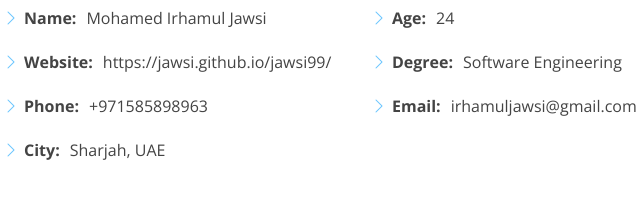
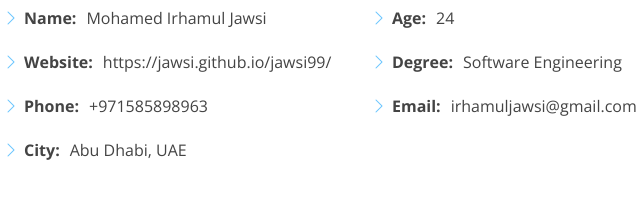
Before and after one commit to JAWSI/jawsi99, a plain HTML site: page index.html in a window 1280 px wide. Shown: the part 1020-1229 px from the top of the page, 483-1123 px from the left. Drawn offline with nearby package versions, Linux system fonts and the light colour scheme.

Commit message:
Update index.html

```diff
--- a/index.html
+++ b/index.html
@@ -77,7 +77,7 @@
                     <li><i class="bi bi-chevron-right"></i> <strong>Name:</strong> <span>Mohamed Irhamul Jawsi</span></li>
                     <li><i class="bi bi-chevron-right"></i> <strong>Website:</strong> <span>https://jawsi.github.io/jawsi99/</span></li>
                     <li><i class="bi bi-chevron-right"></i> <strong>Phone:</strong> <span>+971585898963</span></li>
-                    <li><i class="bi bi-chevron-right"></i> <strong>City:</strong> <span>Sharjah, UAE</span></li>
+                    <li><i class="bi bi-chevron-right"></i> <strong>City:</strong> <span>Abu Dhabi, UAE</span></li>
                   </ul>
                 </div>
                 <div class="col-lg-6">
```
